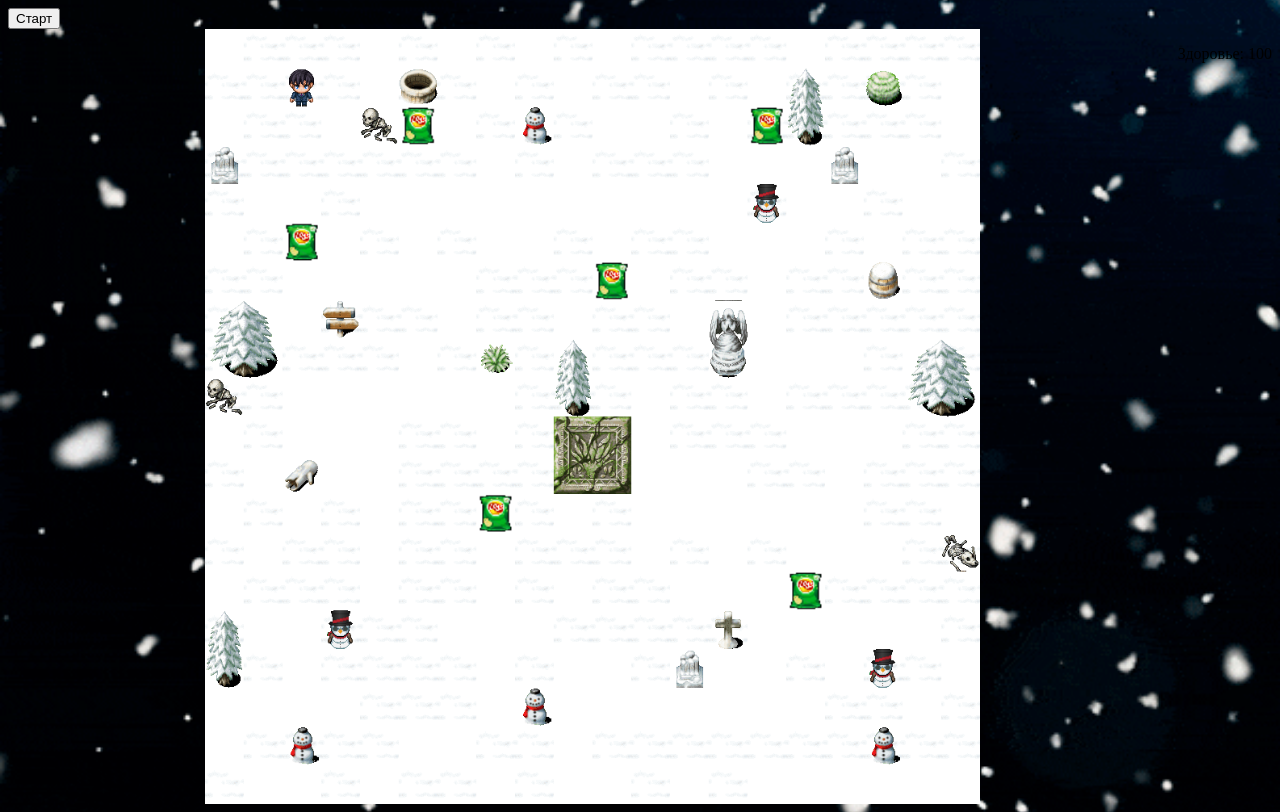
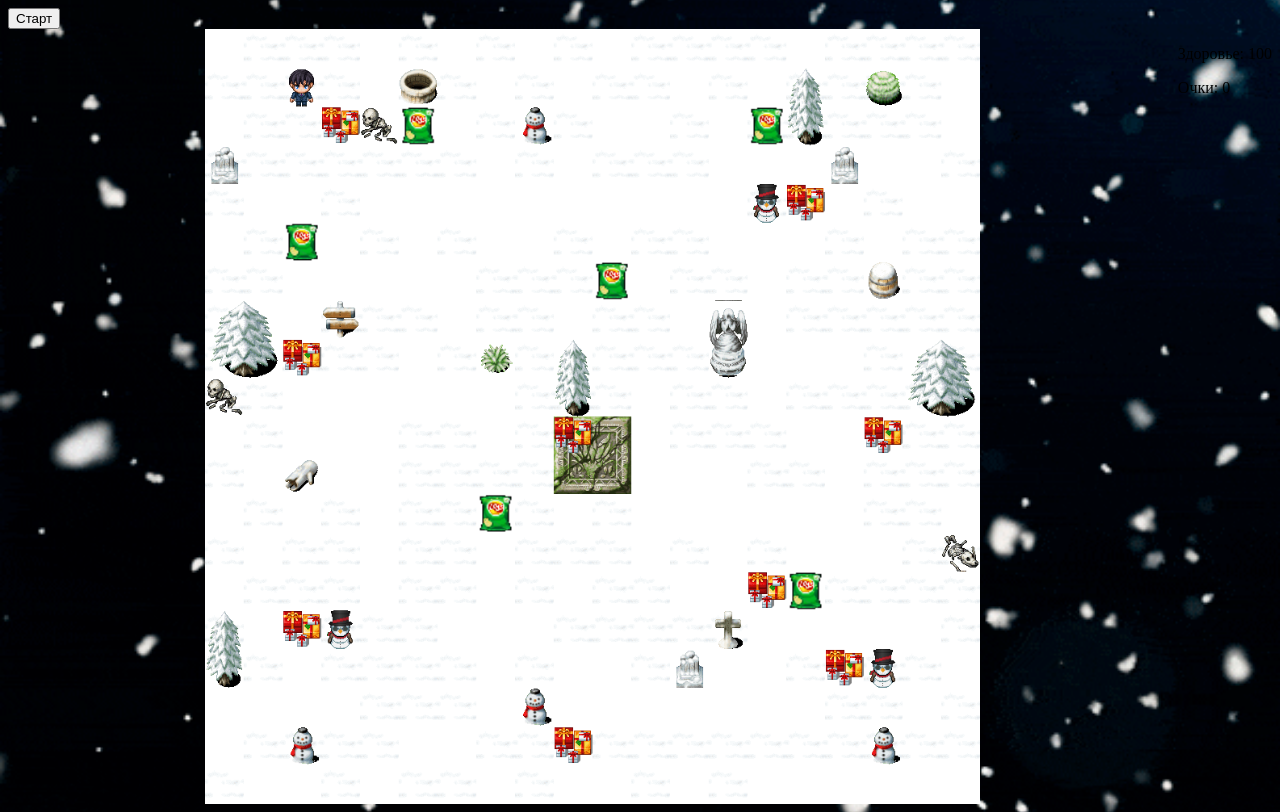
Before and after one commit to AlexanderKamynin/web-cw, a website built with Vite: page index.html in a window 1280 px wide. Built offline with nearby package versions, Linux system fonts and the light colour scheme.

Commit message:
scores implement

```diff
--- a/index.html
+++ b/index.html
@@ -19,6 +19,7 @@
 
       <div class="game_info">
         <p>Здоровье: <span class="health">100</span></p>
+        <p>Очки: <span class="scores">0</span></p>
       </div>
     </div>
 
--- a/src/scripts/gameManager.js
+++ b/src/scripts/gameManager.js
@@ -1,4 +1,4 @@
-import { Player, HealObject, Enemy } from "./gameObjects";
+import { Player, HealObject, Enemy, ScoreObject } from "./gameObjects";
 import { EventManager } from "./eventManager";
 import { PhysicsManager } from "./physicsManager";
 import { MapManager } from "./mapManager";
@@ -25,6 +25,7 @@ export class GameManager
         //objects
         this.gameObjects = {};
         this.player = null;
+        this.scores = 0;
         this.enemies = [];
 
         this.level = 1;
@@ -34,6 +35,9 @@ export class GameManager
         //simple printers for html
         this.healthPrint = (health) => {
             document.querySelector('.health').innerText = `${health}`;
+        };
+        this.scoresPrint = (scores) => {
+            document.querySelector('.scores').innerHTML = `${scores}`;
         };
 
         //draw settings
@@ -67,8 +71,10 @@ export class GameManager
         //for logs
         console.log('start game');
 
-        this.physicsManager = new PhysicsManager(this.canvas_context, this.mapManager.getMapSize(), this.mapManager.getTileSize(), this.eventManager, this.audioManager, this.gameObjects, this.player,
-        this.enemies, this.healthPrint);
+        this.physicsManager = new PhysicsManager(this.canvas_context, this.mapManager.getMapSize(), this.mapManager.getTileSize(),
+            this.eventManager, this.audioManager,
+            this.gameObjects, this.player, this.enemies,
+            this.healthPrint, this.scoresPrint);
 
         console.log(this.physicsManager);
 
@@ -152,6 +158,7 @@ export class GameManager
 
     initGameObjects(gameObjects)
     {
+        console.log(gameObjects);
         for(let objIdx = 0; objIdx < gameObjects.length; objIdx++)
         {
             let newObject = gameObjects[objIdx];
@@ -159,7 +166,12 @@ export class GameManager
             {
                 case 'heal':
                     {
-                        newObject = new HealObject(gameObjects[objIdx].x, gameObjects[objIdx].y)
+                        newObject = new HealObject(gameObjects[objIdx].x, gameObjects[objIdx].y);
+                        break;
+                    }
+                case 'score':
+                    {
+                        newObject = new ScoreObject(gameObjects[objIdx].x, gameObjects[objIdx].y);
                         break;
                     }
                 case 'player':
--- a/src/scripts/gameObjects.js
+++ b/src/scripts/gameObjects.js
@@ -29,10 +29,21 @@ export class Player extends IGameObject
     constructor(x, y, health, damage, direction=SPRITE_DIRECTIONS.DOWN_TWO, speed=4)
     {
         super(x,y);
+        this.currentScore = 0;
         this.health = health;
         this.damage = damage;
         this.direction = direction;
         this.speed = speed;
+    }
+
+    getCurrentScore()
+    {
+        return this.currentScore;
+    }
+
+    addScore(score)
+    {
+        this.currentScore += score;
     }
 
     getSpeed()
@@ -161,3 +172,24 @@ export class HealObject extends IGameObject
         return this.shouldDestroy;
     }
 }
+
+export class ScoreObject extends IGameObject
+{
+    constructor(x, y, score=10)
+    {
+        super(x,y);
+        this.score = score;
+        this.shouldDestroy = false;
+    }
+
+    getScore()
+    {
+        this.shouldDestroy = true;
+        return this.score;
+    }
+
+    isShouldDestroy()
+    {
+        return this.shouldDestroy;
+    }
+}
--- a/src/scripts/mapManager.js
+++ b/src/scripts/mapManager.js
@@ -61,7 +61,8 @@ export class MapManager
                             let gameObj = {
                                 name: this.tileLayers[idx].layers[subLayerIdx].name,
                                 x: objX,
-                                y: objY
+                                y: objY,
+                                tileIdx: tileIdx
                             }
 
                             gameObjects.push(gameObj);
@@ -208,6 +209,16 @@ export class MapManager
                     context.drawImage(sprite, healObj.x, healObj.y, tsx, tsy);
                 })
             }
+            if(gameObjects.score)
+            {
+                gameObjects.score.forEach((scoreObj) => {
+                    let sprite = this.spriteManager.getSprite('score');
+                    let tsx = this.tileSize.x;
+                    let tsy = this.tileSize.y;
+
+                    context.drawImage(sprite, scoreObj.x, scoreObj.y, tsx, tsy);
+                })
+            }
         }
     }
 
--- a/src/scripts/physicsManager.js
+++ b/src/scripts/physicsManager.js
@@ -7,7 +7,10 @@ import { AudioManager } from "./audioManager";
 
 export class PhysicsManager
 {
-    constructor(context, mapSize, tileSize, eventManager, audioManager, gameObjects, player, enemies, healthPrint)
+    constructor(context, mapSize, tileSize,
+        eventManager, audioManager,
+        gameObjects, player, enemies,
+        healthPrint, scoresPrint)
     {
         this.context = context;
         this.tileSize = tileSize;
@@ -18,6 +21,7 @@ export class PhysicsManager
         this.enemies = enemies;
 
         this.healthPrint = healthPrint;
+        this.scoresPrint = scoresPrint;
 
         this.eventManager = eventManager;
         this.audioManager = audioManager;
@@ -115,6 +119,38 @@ export class PhysicsManager
         return true;
     }
 
+    reactObjectOnPlayer(obj)
+    {
+        if(obj.name === 'interior')
+        {
+            return;
+        }
+        if(obj.name === "heal")
+        {
+            let healEffect = obj.obj.getHealEffect();
+            this.player.makeHeal(healEffect);
+            this.audioManager.playSoundEffect(AudioManager.SOUND_EFFECTS.HEAL);
+            this.healthPrint(this.player.getHealth());
+            if(obj.obj.isShouldDestroy()){
+                this.removeGameObject(obj.obj);
+            }
+        }
+        if(obj.name === 'score')
+        {
+            let score = obj.obj.getScore();
+            this.player.addScore(score);
+            //TODO:audio
+            this.scoresPrint(this.player.getCurrentScore());
+            if(obj.obj.isShouldDestroy()){
+                this.removeGameObject(obj.obj);
+            }
+        }
+
+
+        return;
+    }
+
+
     moveEnemies()
     {
         for(let idx = 0; idx < this.enemies.length; idx++)
@@ -207,26 +243,6 @@ export class PhysicsManager
                 this.healthPrint(this.player.getHealth());
             }
         }
-    }
-
-    reactObjectOnPlayer(obj)
-    {
-        if(obj.name === 'interior')
-        {
-            return;
-        }
-        if(obj.name === "heal")
-        {
-            let healEffect = obj.obj.getHealEffect();
-            this.player.makeHeal(healEffect);
-            this.audioManager.playSoundEffect(AudioManager.SOUND_EFFECTS.HEAL);
-            this.healthPrint(this.player.getHealth());
-            if(obj.obj.isShouldDestroy()){
-                this.removeGameObject(obj.obj);
-            }
-        }
-
-        return;
     }
 
     isOutMap(newX, newY, newXDown, newYDown)
--- a/src/scripts/spriteManager.js
+++ b/src/scripts/spriteManager.js
@@ -10,7 +10,8 @@ export class SpriteManager
             player: IMG_PATH + "img/player.png",
             enemy: IMG_PATH + "img/enemy.png",
             playerDefeat: IMG_PATH + "img/player_defeat.png",
-            playerHit: IMG_PATH + "img/player_hit.png"
+            playerHit: IMG_PATH + "img/player_hit.png",
+            score: IMG_PATH + "img/score.png"
         }
 
         this.sprites = {};
@@ -48,6 +49,12 @@ export class SpriteManager
         this.sprites['playerHit'].onload = function() {
             console.log("playerHit sprite загружен");
         }
+
+        this.sprites['score'] = new Image();
+        this.sprites['score'].src = this.spritesSrc['score'];
+        this.sprites['score'].onload = function() {
+            console.log("score sprite загружен");
+        }
     }
 
     getSprite(spriteName)
--- a/src/tilesets/level1.json
+++ b/src/tilesets/level1.json
@@ -36,6 +36,37 @@
         {
          "id":4,
          "layers":[
+                {
+                 "data":[0, 0, 0, 0, 0, 0, 0, 0, 0, 0, 0, 0, 0, 0, 0, 0, 0, 0, 0, 0,
+                    0, 0, 0, 0, 0, 0, 0, 0, 0, 0, 0, 0, 0, 0, 0, 0, 0, 0, 0, 0,
+                    0, 0, 0, 410, 0, 0, 0, 0, 0, 0, 0, 0, 0, 0, 0, 0, 0, 0, 0, 0,
+                    0, 0, 0, 0, 0, 0, 0, 0, 0, 0, 0, 0, 0, 0, 0, 0, 0, 0, 0, 0,
+                    0, 0, 0, 0, 0, 0, 0, 0, 0, 0, 0, 0, 0, 0, 0, 410, 0, 0, 0, 0,
+                    0, 0, 0, 0, 0, 0, 0, 0, 0, 0, 0, 0, 0, 0, 0, 0, 0, 0, 0, 0,
+                    0, 0, 0, 0, 0, 0, 0, 0, 0, 0, 0, 0, 0, 0, 0, 0, 0, 0, 0, 0,
+                    0, 0, 0, 0, 0, 0, 0, 0, 0, 0, 0, 0, 0, 0, 0, 0, 0, 0, 0, 0,
+                    0, 0, 410, 0, 0, 0, 0, 0, 0, 0, 0, 0, 0, 0, 0, 0, 0, 0, 0, 0,
+                    0, 0, 0, 0, 0, 0, 0, 0, 0, 0, 0, 0, 0, 0, 0, 0, 0, 0, 0, 0,
+                    0, 0, 0, 0, 0, 0, 0, 0, 0, 410, 0, 0, 0, 0, 0, 0, 0, 410, 0, 0,
+                    0, 0, 0, 0, 0, 0, 0, 0, 0, 0, 0, 0, 0, 0, 0, 0, 0, 0, 0, 0,
+                    0, 0, 0, 0, 0, 0, 0, 0, 0, 0, 0, 0, 0, 0, 0, 0, 0, 0, 0, 0,
+                    0, 0, 0, 0, 0, 0, 0, 0, 0, 0, 0, 0, 0, 0, 0, 0, 0, 0, 0, 0,
+                    0, 0, 0, 0, 0, 0, 0, 0, 0, 0, 0, 0, 0, 0, 410, 0, 0, 0, 0, 0,
+                    0, 0, 410, 0, 0, 0, 0, 0, 0, 0, 0, 0, 0, 0, 0, 0, 0, 0, 0, 0,
+                    0, 0, 0, 0, 0, 0, 0, 0, 0, 0, 0, 0, 0, 0, 0, 0, 410, 0, 0, 0,
+                    0, 0, 0, 0, 0, 0, 0, 0, 0, 0, 0, 0, 0, 0, 0, 0, 0, 0, 0, 0,
+                    0, 0, 0, 0, 0, 0, 0, 0, 0, 410, 0, 0, 0, 0, 0, 0, 0, 0, 0, 0,
+                    0, 0, 0, 0, 0, 0, 0, 0, 0, 0, 0, 0, 0, 0, 0, 0, 0, 0, 0, 0],
+                 "height":20,
+                 "id":9,
+                 "name":"score",
+                 "opacity":1,
+                 "type":"tilelayer",
+                 "visible":true,
+                 "width":20,
+                 "x":0,
+                 "y":0
+                },
                 {
                  "data":[0, 0, 0, 0, 0, 0, 0, 0, 0, 0, 0, 0, 0, 0, 0, 0, 0, 0, 0, 0,
                     0, 0, 0, 0, 0, 325, 0, 0, 0, 0, 0, 0, 0, 0, 0, 343, 0, 360, 0, 0,
@@ -167,7 +198,7 @@
          "x":0,
          "y":0
         }],
- "nextlayerid":9,
+ "nextlayerid":10,
  "nextobjectid":1,
  "orientation":"orthogonal",
  "renderorder":"right-down",
@@ -238,6 +269,19 @@
          "tilecount":256,
          "tileheight":48,
          "tilewidth":48
+        },
+        {
+         "columns":1,
+         "firstgid":410,
+         "image":"img\/score.png",
+         "imageheight":48,
+         "imagewidth":48,
+         "margin":0,
+         "name":"score",
+         "spacing":0,
+         "tilecount":1,
+         "tileheight":48,
+         "tilewidth":48
         }],
  "tilewidth":48,
  "type":"map",
```
Also changed, not shown: src/tilesets/img/score.png (added), 2 other files.
